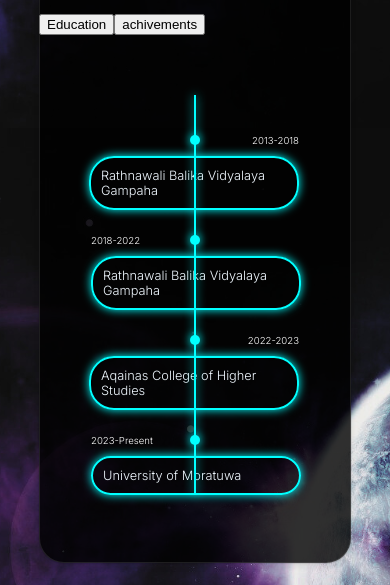
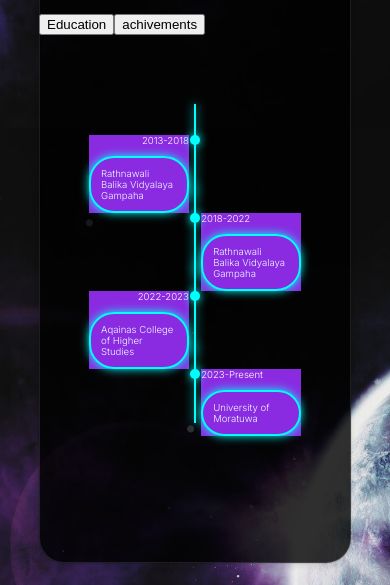
Before and after one commit to Dinithi1625403/myPortfolio, a React (Create React App) app: page / in a window 390 px wide. Shown: the part 1560-2145 px from the top of the page. Built offline with nearby package versions, Linux system fonts and the light colour scheme.

Commit message:
modified aboutsection-education

```diff
--- a/src/components/about/education.css
+++ b/src/components/about/education.css
@@ -31,8 +31,9 @@
 
 .education-content{
 
-
-    height: 100px;
+    background-color: blueviolet;
+    height:fit-content;
+    width: 40%;
 
 }
 
@@ -71,7 +72,7 @@
 }
 .vertical-line{
     width: 2px;
-    height: 100%;
+    height: 120%;
     box-shadow: 0 0 10px #00FFFF;
     background-color: #00FFFF;
     position: absolute;
@@ -84,7 +85,7 @@
     box-shadow: 0 0 10px #00FFFF;
     display: flex;
     flex-direction: column;
-    width: 210px;
+    width: fit-content;
     height: fit-content;
 
     align-self: flex-end;
@@ -92,3 +93,15 @@
     padding: 10px;
     border-radius: 25px;
 }
+@media screen and (max-width: 500px){
+
+    .education-title{
+        font-size: 0.6rem;
+    }
+    .education-content{
+        width: 32%;
+    }
+
+
+
+}
```
